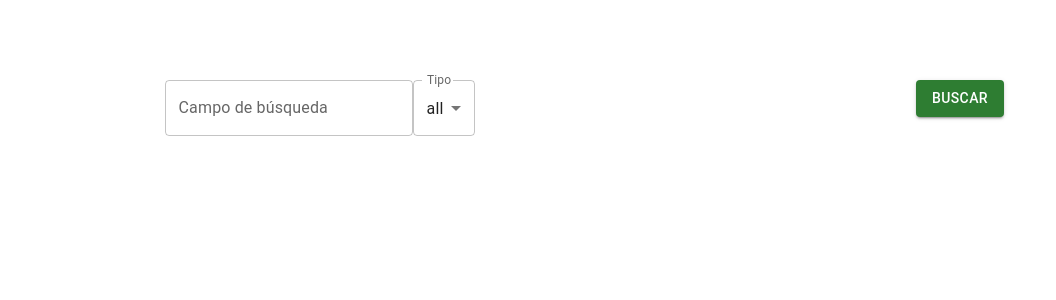
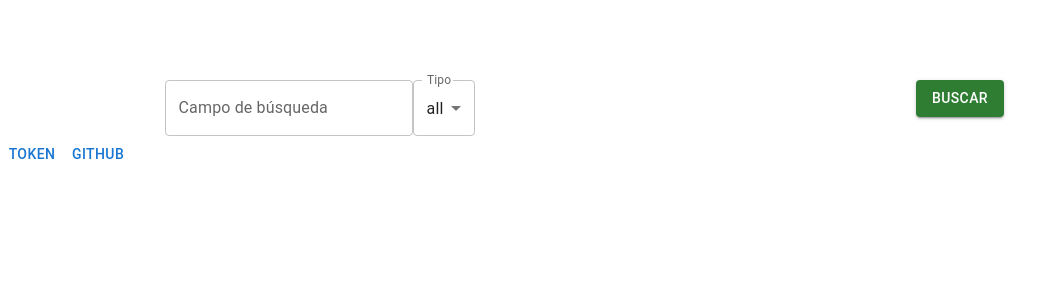
Before and after one commit to AdanJaramillo/Spotify_180394, a React (Create React App) app: page / in a window 1280 px wide. Shown: the top 300 px of the page, without its empty margins (0-1056 px from the left). Built offline with nearby package versions, Linux system fonts and the light colour scheme.

Commit message:
git Spotifys correc 2

```diff
--- a/src/pages/Home/Home.jsx
+++ b/src/pages/Home/Home.jsx
@@ -60,13 +60,13 @@ function Home() {
                     Buscar
                 </Button>
             </Grid>
-            {/*<Grid>
+            <Grid>
                 <Button onClick={getSpotifyToken}>token</Button>
             </Grid>
             <Grid>
                 <Button href='https://github.com/AdanJaramillo/Spotify_180394'> Github </Button>
                 </Grid>
-            */}
+
             <Grid
                 container
                 spacing={{ xs: 2, md: 3 }}
```
